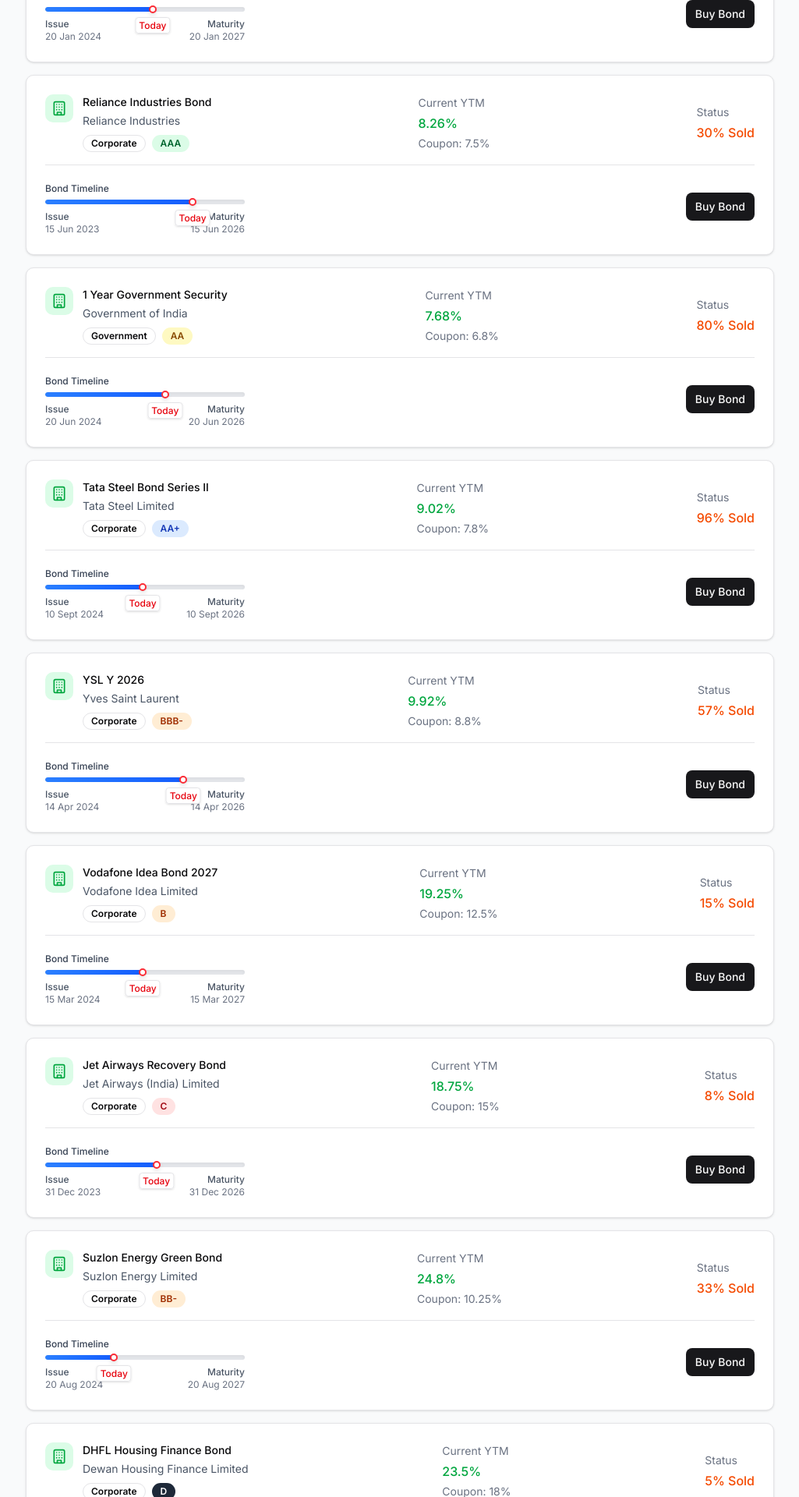
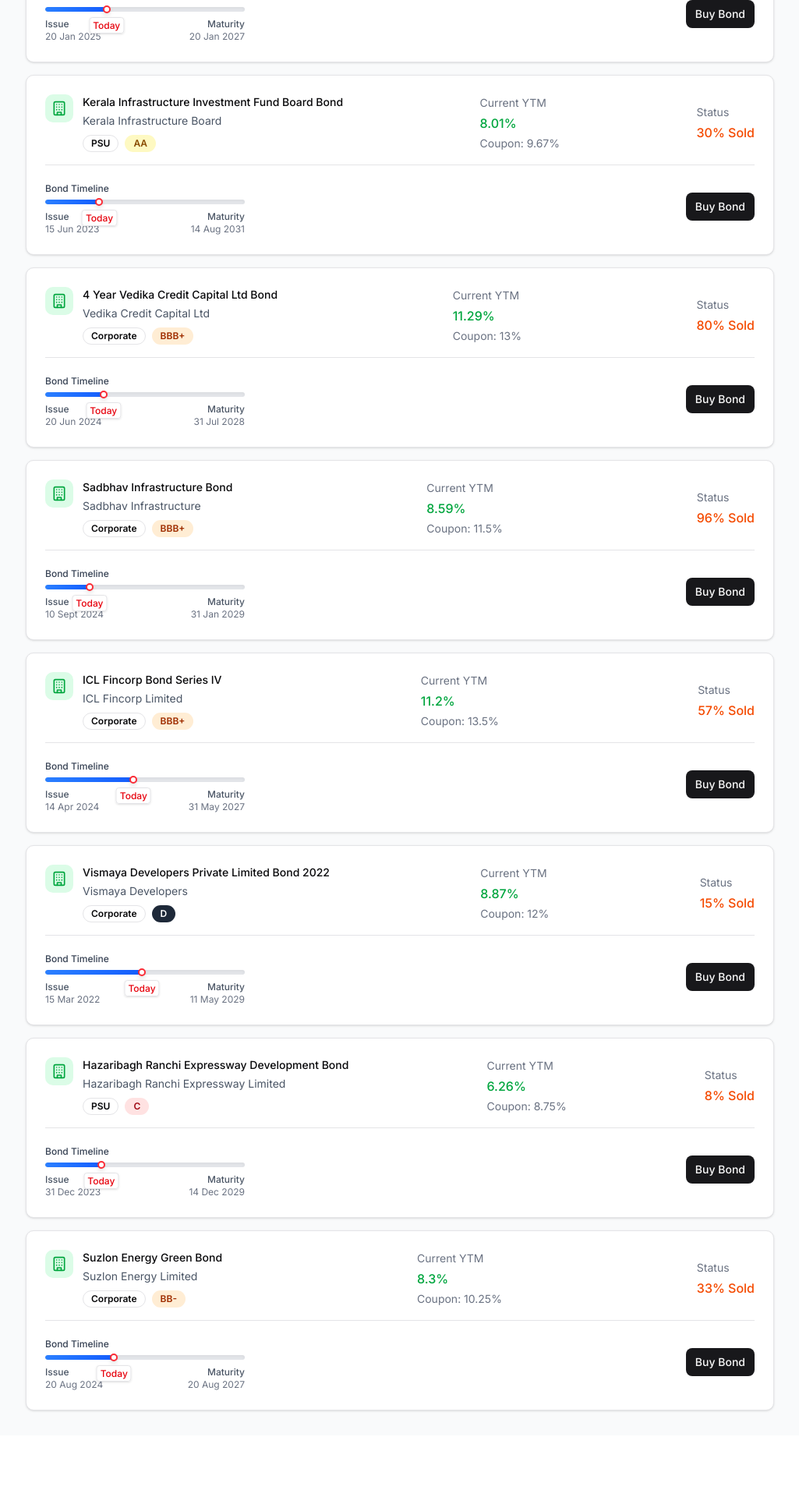
Before and after one commit to dubeyanant/bonds, a Next.js app: page /explore-bonds in a window 1280 px wide. Shown: the part 400-2320 px from the top of the page at 78% size, without its empty margins (127-1152 px from the left). After the commit the page ends 2241 px from the top, so only its background shows below. Built offline with nearby package versions, Linux system fonts and the light colour scheme.

Commit message:
feat: reduce bond state refresh interval and enhance UI loading states

```diff
--- a/src/app/buy-sell/page.tsx
+++ b/src/app/buy-sell/page.tsx
@@ -118,7 +118,7 @@
         // Trigger another event to update the UI
         window.dispatchEvent(new CustomEvent('bondStateChanged'));
       }
-    }, 20000); // 20 seconds = 20000 milliseconds
+    }, 8000);
   };
 
   // Listen for bond state changes to update current bond data
--- a/src/app/edu/components/services/portfolioAnalyzer.ts
+++ b/src/app/edu/components/services/portfolioAnalyzer.ts
@@ -7,8 +7,6 @@
   const mutualFunds = parseFloat(portfolioInputs.mutualFunds) || 0;
   const fixedDeposits = parseFloat(portfolioInputs.fixedDeposits) || 0;
   const bonds = parseFloat(portfolioInputs.bonds) || 0;
-  const otherInvestment = parseFloat(portfolioInputs.otherInvestmentAmount) || 0;
-  const totalPortfolio = stocks + mutualFunds + fixedDeposits + bonds + otherInvestment;
 
   // Convert to API format (excluding other investments for now as APIs don't support them)
   const apiPortfolio = convertToApiFormat(stocks, mutualFunds, fixedDeposits, bonds);
--- a/src/app/explore-bonds/page.tsx
+++ b/src/app/explore-bonds/page.tsx
@@ -7,20 +7,32 @@
 } from "@/components/ui/card";
 import { Button } from "@/components/ui/button";
 import { Badge } from "@/components/ui/badge";
+import { Input } from "@/components/ui/input";
 import {
   Building,
   User,
   ArrowLeft,
+  Search,
 } from "lucide-react";
 import { PortfolioHolding } from "@/lib/mockData";
 import { BondStateManager } from "@/lib/bondStateManager";
 
 export default function ExploreBondsPage() {
   const [availableBonds, setAvailableBonds] = useState<PortfolioHolding[]>([]);
+  const [isLoading, setIsLoading] = useState(true);
 
-  const loadBondData = () => {
+  const loadBondData = async () => {
+    try {
+      setIsLoading(true);
+      // Use setTimeout to make this async and non-blocking
+      await new Promise(resolve => setTimeout(resolve, 0));
       const availableBonds = BondStateManager.getAvailableBonds();
       setAvailableBonds(availableBonds);
+    } catch (error) {
+      console.error('Error loading bond data:', error);
+    } finally {
+      setIsLoading(false);
+    }
   };
 
   useEffect(() => {
@@ -70,16 +82,16 @@
               <div className="bg-gray-100 p-2 rounded-full">
                 <User className="h-5 w-5 text-gray-600" />
               </div>
-              <span className="text-sm font-medium text-gray-700">Hemant Sahu</span>
+              <span className="text-sm font-medium text-gray-700">Anant Dubey</span>
             </div>
           </div>
         </div>
       </div>
 
       <div className="container mx-auto px-4 md:px-16 lg:px-40 py-8">
-        {/* Back Button and Page Title */}
+        {/* Back Button, Search Bar and Page Title */}
         <div className="mb-8">
-          <div className="flex items-center gap-4 mb-4">
+          <div className="flex items-center justify-between gap-4 mb-4">
             <Button
               variant="outline"
               onClick={() => window.history.back()}
@@ -88,6 +100,14 @@
               <ArrowLeft className="h-4 w-4" />
               Back
             </Button>
+            <div className="relative max-w-2xl w-full">
+              <Search className="absolute left-3 top-1/2 transform -translate-y-1/2 h-4 w-4 text-gray-400" />
+              <Input
+                type="text"
+                placeholder="Search bonds by name, issuer, or rating..."
+                className="pl-10 pr-4 py-2 w-full"
+              />
+            </div>
           </div>
           <h2 className="text-xl font-semibold text-gray-800 mb-2">Available Bonds</h2>
           <p className="text-gray-600">Discover and invest in high-quality bonds from trusted issuers</p>
@@ -95,7 +115,20 @@
 
         {/* Available Bonds */}
         <div className="space-y-4">
-          {availableBonds.map((bond) => (
+          {isLoading ? (
+            // Loading state
+            <div className="flex flex-col items-center justify-center py-12">
+              <div className="animate-spin rounded-full h-8 w-8 border-b-2 border-blue-600 mb-4"></div>
+              <p className="text-gray-600">Loading available bonds...</p>
+            </div>
+          ) : availableBonds.length === 0 ? (
+            // Empty state
+            <div className="flex flex-col items-center justify-center py-12">
+              <p className="text-gray-600">No bonds available at the moment.</p>
+            </div>
+          ) : (
+            // Bonds list
+            availableBonds.map((bond) => (
               <Card key={bond.id}>
                 <CardContent className="pt-6">
                   <div>
@@ -117,13 +150,13 @@
                               <Badge variant="outline">
                                 {bond.type}
                               </Badge>
-                            <Badge className={`${bond.rating === 'AAA' ? 'bg-green-100 text-green-800' :
-                              bond.rating === 'AA+' ? 'bg-blue-100 text-blue-800' :
-                                bond.rating.startsWith('A') ? 'bg-yellow-100 text-yellow-800' :
-                                  bond.rating.startsWith('B') ? 'bg-orange-100 text-orange-800' :
-                                    bond.rating.startsWith('C') ? 'bg-red-100 text-red-800' :
-                                      bond.rating === 'D' ? 'bg-gray-800 text-white' :
-                                        'bg-gray-100 text-gray-800'
+                              <Badge className={`${bond.rating === 'AAA' ? 'bg-green-100 hover:bg-green-200 text-green-800' :
+                                bond.rating === 'AA+' ? 'bg-blue-100 hover:bg-blue-200 text-blue-800' :
+                                  bond.rating.startsWith('A') ? 'bg-yellow-100 hover:bg-yellow-200 text-yellow-800' :
+                                    bond.rating.startsWith('B') ? 'bg-orange-100 hover:bg-orange-200 text-orange-800' :
+                                      bond.rating.startsWith('C') ? 'bg-red-100 hover:bg-red-200 text-red-800' :
+                                        bond.rating === 'D' ? 'bg-gray-800 hover:bg-gray-700 text-white' :
+                                          'bg-gray-100 hover:bg-gray-200 text-gray-800'
                                 }`}>
                                 {bond.rating}
                               </Badge>
@@ -248,7 +281,7 @@
                   </div>
                 </CardContent>
               </Card>
-          ))}
+            )))}
         </div>
       </div>
     </div>
--- a/src/app/portfolio/page.tsx
+++ b/src/app/portfolio/page.tsx
@@ -10,6 +10,7 @@
 } from "@/components/ui/tabs";
 import { usePortfolioData } from "@/hooks/usePortfolioData";
 import { BondStateManager } from "@/lib/bondStateManager";
+import { Bond } from "@/lib/mockData";
 import { PortfolioHeader } from "@/components/portfolio/PortfolioHeader";
 import { PortfolioSummary } from "@/components/portfolio/PortfolioSummary";
 import { HoldingsTab } from "@/components/portfolio/HoldingsTab";
@@ -19,7 +20,7 @@
   const { holdings, portfolioSummary } = usePortfolioData();
   const searchParams = useSearchParams();
   const router = useRouter();
-  const [allBonds, setAllBonds] = useState(BondStateManager.getBondState());
+  const [allBonds, setAllBonds] = useState<Bond[]>([]);
 
   // Get the tab from URL parameter, default to 'holdings' if not provided
   const activeTab = searchParams.get('tab') || 'holdings';
@@ -31,19 +32,34 @@
     }
   }, [searchParams, router]);
 
-  // Handle tab changes by updating the URL
+  // Handle tab changes by updating the URL smoothly
   const handleTabChange = (value: string) => {
     router.push(`/portfolio?tab=${value}`);
   };
 
-  // Listen for bond state changes to update allBonds for OrderBook
+  // Initialize bond data and listen for changes
   useEffect(() => {
-    const handleBondStateChange = () => {
-      setAllBonds(BondStateManager.getBondState());
+    // Initialize allBonds data asynchronously to prevent SSR issues
+    const initializeBondData = async () => {
+      if (typeof window !== 'undefined') {
+        // Use setTimeout to make this async and non-blocking
+        await new Promise(resolve => setTimeout(resolve, 0));
+        setAllBonds(BondStateManager.getBondState());
+      }
     };
 
-    window.addEventListener('bondStateChanged', handleBondStateChange);
-    return () => window.removeEventListener('bondStateChanged', handleBondStateChange);
+    initializeBondData();
+
+    const handleBondStateChange = () => {
+      if (typeof window !== 'undefined') {
+        setAllBonds(BondStateManager.getBondState());
+      }
+    };
+
+    if (typeof window !== 'undefined') {
+      window.addEventListener('bondStateChanged', handleBondStateChange);
+      return () => window.removeEventListener('bondStateChanged', handleBondStateChange);
+    }
   }, []);
 
   return (
--- a/src/components/ui/useBuySellForm.ts
+++ b/src/components/ui/useBuySellForm.ts
@@ -56,7 +56,7 @@
 			setTimeout(() => {
 				setIsLoading(false);
 				onOrderPlaced(parseInt(units));
-			}, 2000);
+			}, 500);
 		};
 	};
 
--- a/src/lib/bondStateManager.ts
+++ b/src/lib/bondStateManager.ts
@@ -15,6 +15,13 @@
 
   // Get current bond state from localStorage or return default
   static getBondState(): Bond[] {
+    // Check if running in browser environment
+    if (typeof window === 'undefined') {
+      // Server-side rendering - return default state
+      const { allBonds } = require('./mockData');
+      return [...allBonds];
+    }
+
     try {
       const saved = localStorage.getItem(this.STORAGE_KEY);
       if (saved) {
@@ -31,6 +38,8 @@
 
   // Save bond state to localStorage
   static saveBondState(bonds: Bond[]): void {
+    if (typeof window === 'undefined') return;
+
     try {
       localStorage.setItem(this.STORAGE_KEY, JSON.stringify(bonds));
     } catch (error) {
@@ -40,6 +49,8 @@
 
   // Get transaction history
   static getTransactionHistory(): BondTransaction[] {
+    if (typeof window === 'undefined') return [];
+
     try {
       const saved = localStorage.getItem(this.TRANSACTIONS_KEY);
       if (saved) {
@@ -56,6 +67,8 @@
 
   // Save transaction to history
   static saveTransaction(transaction: Omit<BondTransaction, 'id' | 'timestamp'>): void {
+    if (typeof window === 'undefined') return;
+
     try {
       const transactions = this.getTransactionHistory();
       const newTransaction: BondTransaction = {
@@ -173,6 +186,8 @@
 
   // Reset to default state (useful for testing)
   static resetToDefault(): void {
+    if (typeof window === 'undefined') return;
+
     localStorage.removeItem(this.STORAGE_KEY);
     localStorage.removeItem(this.TRANSACTIONS_KEY);
   }
--- a/src/lib/mockData.ts
+++ b/src/lib/mockData.ts
@@ -35,146 +35,146 @@
     currentYTM: 9.38,
     couponRate: 6.25,
     maturityDate: "2027-01-20",
-    maxUnitsAvailable: 4,
-    heldQuantity: 34,
+    nextCoupon: "2025-10-20",
+    issueDate: "2025-01-20",
+    maxUnitsAvailable: 15,
+    heldQuantity: 30,
     totalUnits: 100,
     faceValue: 1000,
     investedAmount: 49000,
-    nextCoupon: "2024-10-20",
-    issueDate: "2024-01-20",
     status: "executed",
   },
   {
     id: "2",
-    name: "10 Year Government Security",
-    issuer: "Government of India",
-    type: "Government",
-    rating: "AAA",
-    currentPrice: 1000,
-    currentYTM: 6.95,
-    couponRate: 5.95,
-    maturityDate: "2026-01-15",
+    name: "ESAF Small Finance Bank Limited Bond",
+    issuer: "ESAF Bank",
+    type: "Corporate",
+    rating: "A-",
+    currentPrice: 1037.62,
+    currentYTM: 10.89,
+    couponRate: 11.3,
+    maturityDate: "2031-05-14",
+    nextCoupon: "2026-10-15",
+    issueDate: "2023-01-15",
     maxUnitsAvailable: 0,
     heldQuantity: 100,
     totalUnits: 100,
     faceValue: 1000,
     investedAmount: 100000,
-    nextCoupon: "2024-10-15",
-    issueDate: "2023-01-15",
     status: "executed",
   },
   {
     id: "3",
-    name: "Reliance Industries Bond",
-    issuer: "Reliance Industries",
-    type: "Corporate",
-    rating: "AAA",
-    currentPrice: 1010,
-    currentYTM: 8.26,
-    couponRate: 7.50,
-    maturityDate: "2026-06-15",
+    name: "Kerala Infrastructure Investment Fund Board Bond",
+    issuer: "Kerala Infrastructure Board",
+    type: "PSU",
+    rating: "AA",
+    currentPrice: 1029.01,
+    currentYTM: 8.01,
+    couponRate: 9.67,
+    maturityDate: "2031-08-14",
+    nextCoupon: "2025-12-15",
+    issueDate: "2023-06-15",
     maxUnitsAvailable: 70,
-    heldQuantity: 25,
+    heldQuantity: 0,
     totalUnits: 100,
     faceValue: 1000,
-    investedAmount: 25250,
-    nextCoupon: "2024-12-15",
-    issueDate: "2023-06-15",
-    status: "executed",
+    investedAmount: 0,
+    status: "null",
   },
   {
     id: "4",
-    name: "1 Year Government Security",
-    issuer: "Government of India",
-    type: "Government",
-    rating: "AA",
-    currentPrice: 1005,
-    currentYTM: 7.68,
-    couponRate: 6.80,
-    maturityDate: "2026-06-20",
+    name: "4 Year Vedika Credit Capital Ltd Bond",
+    issuer: "Vedika Credit Capital Ltd",
+    type: "Corporate",
+    rating: "BBB+",
+    currentPrice: 10312.01,
+    currentYTM: 11.29,
+    couponRate: 13.0,
+    maturityDate: "2028-07-31",
+    nextCoupon: "2026-12-22",
+    issueDate: "2024-06-20",
     maxUnitsAvailable: 20,
     heldQuantity: 0,
     totalUnits: 100,
     faceValue: 1000,
     investedAmount: 0,
-    nextCoupon: "2024-12-22",
-    issueDate: "2024-06-20",
     status: "null",
   },
   {
     id: "5",
-    name: "Tata Steel Bond Series II",
-    issuer: "Tata Steel Limited",
+    name: "Sadbhav Infrastructure Bond",
+    issuer: "Sadbhav Infrastructure",
     type: "Corporate",
-    rating: "AA+",
-    currentPrice: 975,
-    currentYTM: 9.02,
-    couponRate: 7.80,
-    maturityDate: "2026-09-10",
+    rating: "BBB+",
+    currentPrice: 829.12,
+    currentYTM: 8.59,
+    couponRate: 11.50,
+    maturityDate: "2029-01-31",
+    nextCoupon: "2025-12-09",
+    issueDate: "2024-09-10",
     maxUnitsAvailable: 4,
-    heldQuantity: 0,
+    heldQuantity: 2,
     totalUnits: 100,
     faceValue: 1000,
-    investedAmount: 0,
-    nextCoupon: "2025-01-09",
-    issueDate: "2024-09-10",
-    status: "null",
+    investedAmount: 1658.24,
+    status: "executed",
   },
   {
     id: "6",
-    name: "YSL Y 2026",
-    issuer: "Yves Saint Laurent",
+    name: "ICL Fincorp Bond Series IV",
+    issuer: "ICL Fincorp Limited",
     type: "Corporate",
-    rating: "BBB-",
-    currentPrice: 975,
-    currentYTM: 9.92,
-    couponRate: 8.80,
-    maturityDate: "2026-04-14",
+    rating: "BBB+",
+    currentPrice: 109.75,
+    currentYTM: 11.2,
+    couponRate: 13.50,
+    maturityDate: "2027-05-31",
+    nextCoupon: "2025-11-09",
+    issueDate: "2024-04-14",
     maxUnitsAvailable: 43,
     heldQuantity: 0,
     totalUnits: 100,
     faceValue: 3240,
     investedAmount: 0,
-    nextCoupon: "2025-01-09",
-    issueDate: "2024-04-14",
     status: "null",
   },
   {
     id: "7",
-    name: "Vodafone Idea Bond 2027",
-    issuer: "Vodafone Idea Limited",
+    name: "Vismaya Developers Private Limited Bond 2022",
+    issuer: "Vismaya Developers",
     type: "Corporate",
-    rating: "B",
-    currentPrice: 850,
-    currentYTM: 19.25,
-    couponRate: 12.50,
-    maturityDate: "2027-03-15",
+    rating: "D",
+    currentPrice: 12400,
+    currentYTM: 8.87,
+    couponRate: 12,
+    maturityDate: "2029-05-11",
+    nextCoupon: "2027-01-15",
+    issueDate: "2022-03-15",
     maxUnitsAvailable: 85,
     heldQuantity: 0,
     totalUnits: 100,
     faceValue: 1000,
     investedAmount: 0,
-    nextCoupon: "2025-03-15",
-    issueDate: "2024-03-15",
     status: "null",
   },
   {
     id: "8",
-    name: "Jet Airways Recovery Bond",
-    issuer: "Jet Airways (India) Limited",
-    type: "Corporate",
+    name: "Hazaribagh Ranchi Expressway Development Bond",
+    issuer: "Hazaribagh Ranchi Expressway Limited",
+    type: "PSU",
     rating: "C",
-    currentPrice: 650,
-    currentYTM: 18.75,
-    couponRate: 15.00,
-    maturityDate: "2026-12-31",
+    currentPrice: 12400,
+    currentYTM: 6.26,
+    couponRate: 8.75,
+    maturityDate: "2029-12-14",
+    nextCoupon: "2025-10-30",
+    issueDate: "2023-12-31",
     maxUnitsAvailable: 92,
     heldQuantity: 0,
     totalUnits: 100,
     faceValue: 1000,
     investedAmount: 0,
-    nextCoupon: "2025-06-30",
-    issueDate: "2023-12-31",
     status: "null",
   },
   {
@@ -183,55 +183,17 @@
     issuer: "Suzlon Energy Limited",
     type: "Corporate",
     rating: "BB-",
-    currentPrice: 780,
-    currentYTM: 24.80,
+    currentPrice: 113.84,
+    currentYTM: 8.3,
     couponRate: 10.25,
     maturityDate: "2027-08-20",
+    nextCoupon: "2026-02-20",
+    issueDate: "2024-08-20",
     maxUnitsAvailable: 67,
     heldQuantity: 0,
     totalUnits: 100,
     faceValue: 1000,
     investedAmount: 0,
-    nextCoupon: "2025-02-20",
-    issueDate: "2024-08-20",
-    status: "null",
-  },
-  {
-    id: "10",
-    name: "DHFL Housing Finance Bond",
-    issuer: "Dewan Housing Finance Limited",
-    type: "Corporate",
-    rating: "D",
-    currentPrice: 450,
-    currentYTM: 23.50,
-    couponRate: 18.00,
-    maturityDate: "2026-05-10",
-    maxUnitsAvailable: 95,
-    heldQuantity: 0,
-    totalUnits: 100,
-    faceValue: 1000,
-    investedAmount: 0,
-    nextCoupon: "2025-05-10",
-    issueDate: "2023-05-10",
-    status: "null",
-  },
-  {
-    id: "11",
-    name: "Reliance Communications Bond",
-    issuer: "Reliance Communications Limited",
-    type: "Corporate",
-    rating: "CC",
-    currentPrice: 320,
-    currentYTM: 28.90,
-    couponRate: 16.50,
-    maturityDate: "2025-11-30",
-    maxUnitsAvailable: 88,
-    heldQuantity: 0,
-    totalUnits: 100,
-    faceValue: 1000,
-    investedAmount: 0,
-    nextCoupon: "2025-05-30",
-    issueDate: "2024-11-30",
     status: "null",
   },
 ];
```
Also changed, not shown: src/components/portfolio/BondCard.tsx (+7 -19 lines), src/components/portfolio/PortfolioHeader.tsx (+7 -4 lines), src/hooks/usePortfolioData.ts (+14 -8 lines). Lines whose indentation alone changed are shown as unchanged.
